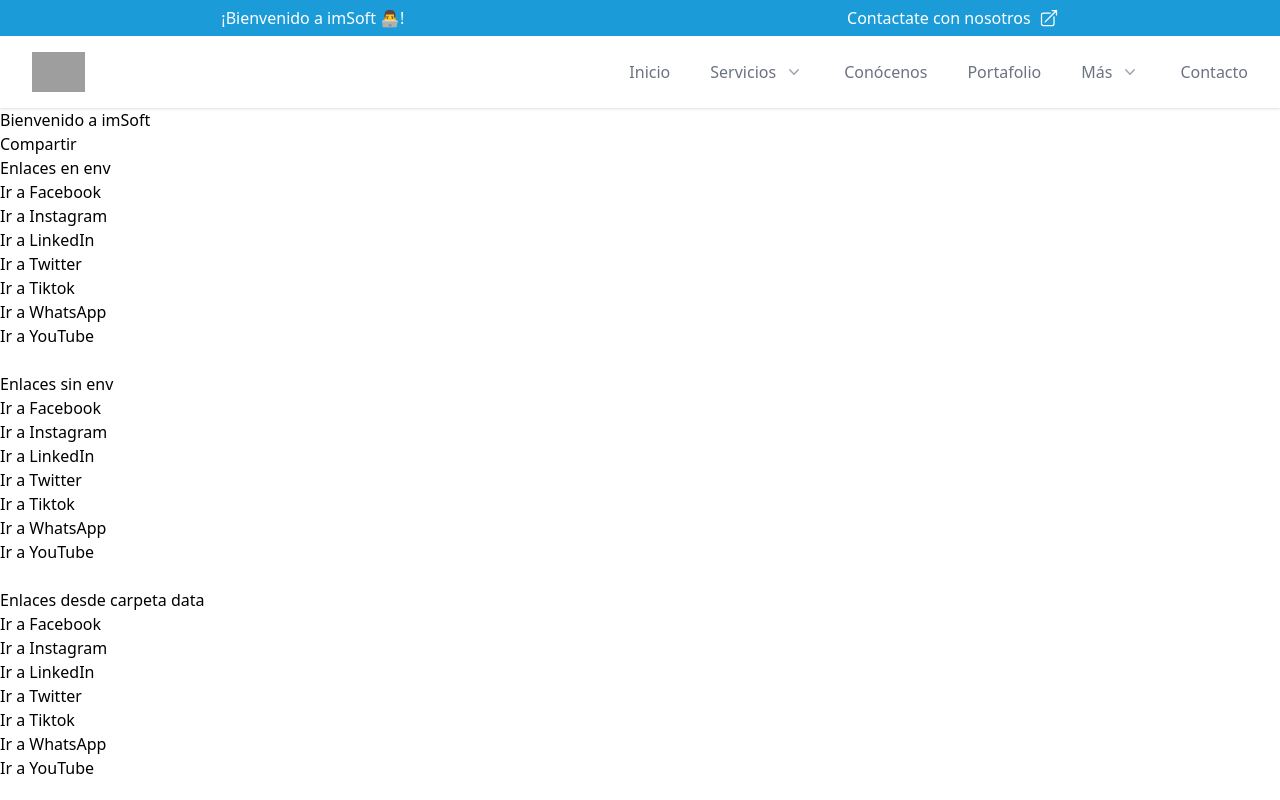
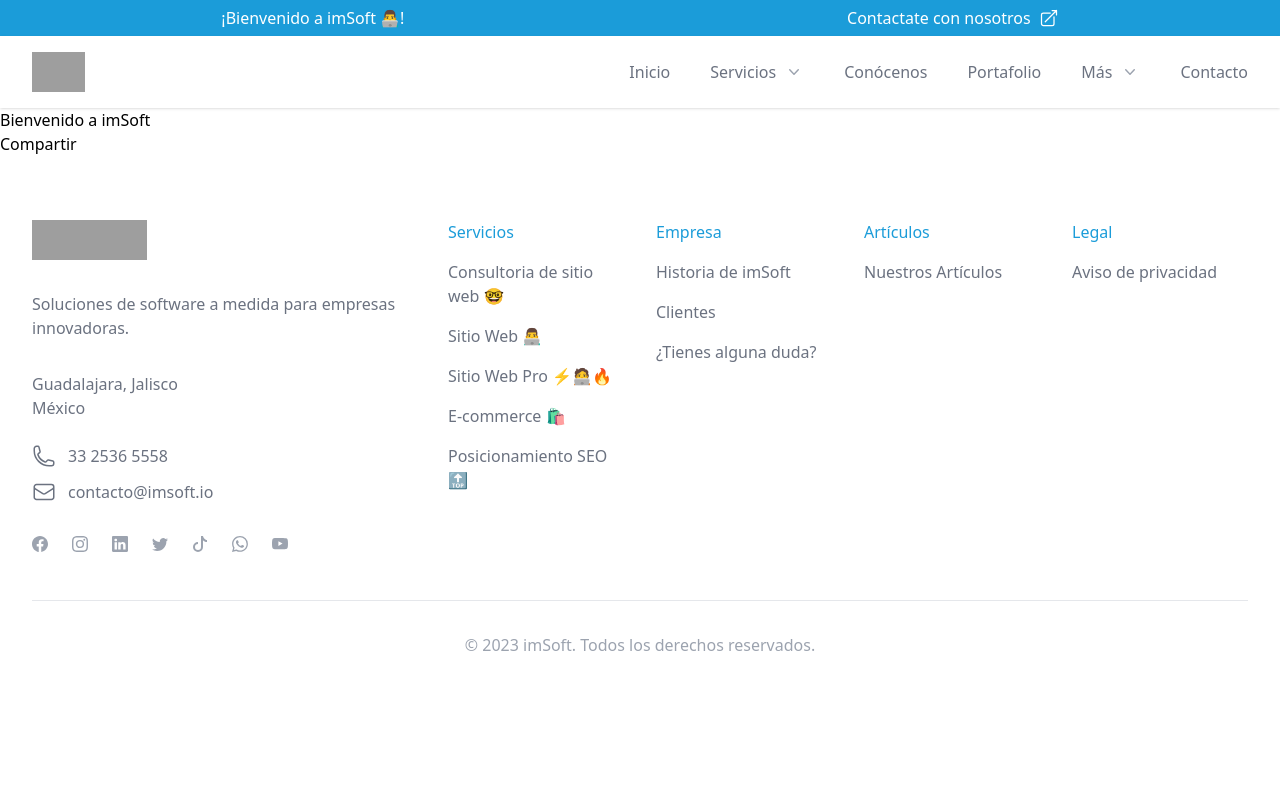
Before and after one commit to imsoft/SitioWeb-imSoft-NextJs, a Next.js app: page /prueba in a window 1280 px wide. Shown: the top 800 px of the page. Built offline with nearby package versions, Linux system fonts and the light colour scheme; grey boxes are pictures that could not be loaded.

Commit message:
Se corrigieron enlaces de redes sociales

```diff
--- a/components/ui/IndexPage/FifthSection.tsx
+++ b/components/ui/IndexPage/FifthSection.tsx
@@ -1,6 +1,8 @@
 import React from "react";
 import Image from "next/image";
 import Link from "next/link";
+
+import { whatsappBusinessLink } from "../../../data";
 
 const features = [
   {
@@ -26,9 +28,6 @@
 ];
 
 export const FifthSection = () => {
-
-  const linkWhatsappBusiness = process.env.NEXT_PUBLIC_LINK_WHATSAPP_BUSINESS;
-
   return (
     <>
       <div className="bg-white">
@@ -75,7 +74,7 @@
               <div className="mt-10 sm:flex sm:justify-center lg:justify-start">
                 <div className="rounded-md shadow">
                   <Link
-                    href={`${linkWhatsappBusiness}`}
+                    href={`${whatsappBusinessLink}`}
                     target="_blank"
                     className="flex w-full items-center justify-center rounded-md border border-transparent bg-primary-500 px-8 py-3 text-base font-medium text-white hover:bg-primary-500 md:py-4 md:px-10 md:text-lg"
                   >
--- a/components/ui/IndexPage/FirstSection.tsx
+++ b/components/ui/IndexPage/FirstSection.tsx
@@ -1,10 +1,9 @@
 import React from "react";
 import Link from "next/link";
 
+import { whatsappBusinessLink } from "../../../data";
+
 export const FirstSection = () => {
-
-  const linkWhatsappBusiness = process.env.NEXT_PUBLIC_LINK_WHATSAPP_BUSINESS;
-
   return (
     <>
       <div className="flex-1 h-64 mb-96">
@@ -24,7 +23,7 @@
             <div className="mt-10 sm:flex sm:justify-center">
               <div className="rounded-md shadow">
                 <Link
-                  href={`${linkWhatsappBusiness}`}
+                  href={`${whatsappBusinessLink}`}
                   target="_blank"
                   className="flex w-full items-center justify-center rounded-md border border-transparent bg-primary-500 px-8 py-3 text-base font-medium text-white hover:bg-primary-500 md:py-4 md:px-10 md:text-lg"
                 >
--- a/components/ui/IndexPage/SixthSection.tsx
+++ b/components/ui/IndexPage/SixthSection.tsx
@@ -1,10 +1,9 @@
 import React from "react";
 import Link from "next/link";
 
+import { whatsappBusinessLink } from "../../../data";
+
 export const SixthSection = () => {
-
-  const linkWhatsappBusiness = process.env.NEXT_PUBLIC_LINK_WHATSAPP_BUSINESS;
-
   return (
     <>
       <div className="bg-primary-500">
@@ -19,7 +18,7 @@
             dispositivos.
           </p>
           <Link
-            href={`${linkWhatsappBusiness}`}
+            href={`${whatsappBusinessLink}`}
             target="_blank"
             className="mt-8 inline-flex w-full items-center justify-center rounded-md border border-transparent bg-white px-5 py-3 text-base font-medium text-primary-500 sm:w-auto"
           >
--- a/components/ui/IndexPage/ThirdSection.tsx
+++ b/components/ui/IndexPage/ThirdSection.tsx
@@ -2,10 +2,9 @@
 import Image from "next/image";
 import Link from "next/link";
 
+import { whatsappBusinessLink } from "../../../data";
+
 export const ThirdSection = () => {
-
-  const linkWhatsappBusiness = process.env.NEXT_PUBLIC_LINK_WHATSAPP_BUSINESS;
-
   return (
     <>
       <div className="lg:relative">
@@ -25,7 +24,7 @@
             <div className="mt-10 sm:flex sm:justify-center lg:justify-start">
               <div className="rounded-md shadow">
                 <Link
-                  href={`${linkWhatsappBusiness}`}
+                  href={`${whatsappBusinessLink}`}
                   target="_blank"
                   className="flex w-full items-center justify-center rounded-md border border-transparent bg-primary-500 px-8 py-3 text-base font-medium text-white hover:bg-primary-500 md:py-4 md:px-10 md:text-lg"
                 >
--- a/components/ui/shared/ConversionBar.tsx
+++ b/components/ui/shared/ConversionBar.tsx
@@ -1,10 +1,9 @@
 import React from "react";
 import Link from "next/link";
 
+import { whatsappBusinessLink } from "../../../data";
+
 export const ConversionBar = () => {
-
-  const linkWhatsappBusiness = process.env.NEXT_PUBLIC_LINK_WHATSAPP_BUSINESS;
-
   return (
     <>
       <div className="md:flex md:justify-around bg-primary-500 py-1.5">
@@ -15,7 +14,7 @@
         </div>
         <div className="">
           <Link
-            href={`${linkWhatsappBusiness}`}
+            href={`${whatsappBusinessLink}`}
             target="_blank"
             className="flex justify-center items-center gap-2"
           >
--- a/components/ui/shared/Header.tsx
+++ b/components/ui/shared/Header.tsx
@@ -3,6 +3,8 @@
 import Link from "next/link";
 
 import { IHeader } from "../../../interfaces";
+
+import { whatsappBusinessLink } from "../../../data";
 
 import { Popover, Transition } from "@headlessui/react";
 
@@ -23,8 +25,6 @@
   DocumentDuplicateIcon,
 } from "@heroicons/react/24/outline";
 import { ChevronDownIcon } from "@heroicons/react/20/solid";
-
-const linkWhatsappBusiness = process.env.NEXT_PUBLIC_LINK_WHATSAPP_BUSINESS;
 
 const services: IHeader[] = [
   {
@@ -77,7 +77,7 @@
   },
   {
     name: "Contactanos",
-    href: `${linkWhatsappBusiness}`,
+    href: `${whatsappBusinessLink}`,
     icon: ChatBubbleLeftRightIcon,
   },
 ];
@@ -544,7 +544,7 @@
                   Aviso de privacidad
                 </Link>
                 <Link
-                  href={`${linkWhatsappBusiness}`}
+                  href={`${whatsappBusinessLink}`}
                   className="rounded-md text-base font-medium text-gray-900 hover:text-gray-700"
                   onClick={handleShowingResponsiveMenu}
                 >
--- a/components/ui/shared/SocialMediaBar.tsx
+++ b/components/ui/shared/SocialMediaBar.tsx
@@ -3,18 +3,20 @@
 
 import { ISocial } from "../../../interfaces";
 
-const linkFacebook = process.env.NEXT_PUBLIC_LINK_FACEBOOK;
-const linkInstagram = process.env.NEXT_PUBLIC_LINK_INSTAGRAM;
-const linkLinkedIn = process.env.NEXT_PUBLIC_LINK_LINKEDIN;
-const linkTwitter = process.env.NEXT_PUBLIC_LINK_TWITTER;
-const linkTiktok = process.env.NEXT_PUBLIC_LINK_TIKTOK;
-const linkWhatsappBusiness = process.env.NEXT_PUBLIC_LINK_WHATSAPP_BUSINESS;
-const linkYoutube = process.env.NEXT_PUBLIC_LINK_YOUTUBE;
+import {
+  facebookLink,
+  instagramLink,
+  linkedInLink,
+  tiktokLink,
+  twitterLink,
+  whatsappBusinessLink,
+  youtubeLink,
+} from "../../../data";
 
 const socialMedia: ISocial[] = [
   {
     name: "Facebook",
-    href: `${linkFacebook}`,
+    href: `${facebookLink}`,
     icon: () => (
       <svg
         xmlns="http://www.w3.org/2000/svg"
@@ -34,7 +36,7 @@
   },
   {
     name: "Instagram",
-    href: `${linkInstagram}`,
+    href: `${instagramLink}`,
     icon: () => (
       <svg
         xmlns="http://www.w3.org/2000/svg"
@@ -50,7 +52,7 @@
   },
   {
     name: "LinkedIn",
-    href: `${linkLinkedIn}`,
+    href: `${linkedInLink}`,
     icon: () => (
       <svg
         xmlns="http://www.w3.org/2000/svg"
@@ -66,7 +68,7 @@
   },
   {
     name: "Twitter",
-    href: `${linkTwitter}`,
+    href: `${twitterLink}`,
     icon: () => (
       <svg
         xmlns="http://www.w3.org/2000/svg"
@@ -82,7 +84,7 @@
   },
   {
     name: "Tiktok",
-    href: `${linkTiktok}`,
+    href: `${tiktokLink}`,
     icon: () => (
       <svg
         xmlns="http://www.w3.org/2000/svg"
@@ -98,7 +100,7 @@
   },
   {
     name: "WhatsApp",
-    href: `${linkWhatsappBusiness}`,
+    href: `${whatsappBusinessLink}`,
     icon: () => (
       <svg
         xmlns="http://www.w3.org/2000/svg"
@@ -114,7 +116,7 @@
   },
   {
     name: "YouTube",
-    href: `${linkYoutube}`,
+    href: `${youtubeLink}`,
     icon: () => (
       <svg
         xmlns="http://www.w3.org/2000/svg"
--- a/pages/prueba.tsx
+++ b/pages/prueba.tsx
@@ -1,17 +1,7 @@
 import React from "react";
 import Head from "next/head";
-import Link from "next/link";
-import { facebookLink, instagramLink, linkedInLink, tiktokLink, twitterLink, whatsappBusinessLink, youtubeLink } from "../data";
 
 const prueba = () => {
-  const linkFacebook = process.env.NEXT_PUBLIC_LINK_FACEBOOK?.toString();
-  const linkInstagram = process.env.NEXT_PUBLIC_LINK_INSTAGRAM?.toString();
-  const linkLinkedIn = process.env.NEXT_PUBLIC_LINK_LINKEDIN?.toString();
-  const linkTwitter = process.env.NEXT_PUBLIC_LINK_TWITTER?.toString();
-  const linkTiktok = process.env.NEXT_PUBLIC_LINK_TIKTOK?.toString();
-  const linkWhatsappBusiness = process.env.NEXT_PUBLIC_LINK_WHATSAPP_BUSINESS?.toString();
-  const linkYoutube = process.env.NEXT_PUBLIC_LINK_YOUTUBE?.toString();
-
   const handleShareClick = () => {
     if (navigator.share) {
       navigator.share({
@@ -35,75 +25,6 @@
         </Head>
         <h1>Bienvenido a imSoft</h1>
         <button onClick={handleShareClick}>Compartir</button>
-        <br />
-        <h2>Enlaces en env</h2>
-        <Link href={`${linkFacebook}`}>
-          <p>Ir a Facebook</p>
-        </Link>
-        <Link href={`${linkInstagram}`}>
-          <p>Ir a Instagram</p>
-        </Link>
-        <Link href={`${linkLinkedIn}`}>
-          <p>Ir a LinkedIn</p>
-        </Link>
-        <Link href={`${linkTwitter}`}>
-          <p>Ir a Twitter</p>
-        </Link>
-        <Link href={`${linkTiktok}`}>
-          <p>Ir a Tiktok</p>
-        </Link>
-        <Link href={`${linkWhatsappBusiness}`}>
-          <p>Ir a WhatsApp</p>
-        </Link>
-        <Link href={`${linkYoutube}`}>
-          <p>Ir a YouTube</p>
-        </Link>
-        <br />
-        <h2>Enlaces sin env</h2>
-        <Link href={"https://www.facebook.com/weareimsoft"}>
-          <p>Ir a Facebook</p>
-        </Link>
-        <Link href={"https://www.instagram.com/weareimsoft/"}>
-          <p>Ir a Instagram</p>
-        </Link>
-        <Link href={"https://www.linkedin.com/in/imsoft-%E2%80%8E-a3a236219/"}>
-          <p>Ir a LinkedIn</p>
-        </Link>
-        <Link href={"https://twitter.com/weareimsoft"}>
-          <p>Ir a Twitter</p>
-        </Link>
-        <Link href={"https://www.tiktok.com/@weareimsoft"}>
-          <p>Ir a Tiktok</p>
-        </Link>
-        <Link href={"https://www.youtube.com/@weareimsoft"}>
-          <p>Ir a WhatsApp</p>
-        </Link>
-        <Link href={"https://api.whatsapp.com/message/6P7VAOCL442IH1?autoload=1&app_absent=0"}>
-          <p>Ir a YouTube</p>
-        </Link>
-        <br />
-        <h2>Enlaces desde carpeta data</h2>
-        <Link href={`${facebookLink}`}>
-          <p>Ir a Facebook</p>
-        </Link>
-        <Link href={`${instagramLink}`}>
-          <p>Ir a Instagram</p>
-        </Link>
-        <Link href={`${linkedInLink}`}>
-          <p>Ir a LinkedIn</p>
-        </Link>
-        <Link href={`${twitterLink}`}>
-          <p>Ir a Twitter</p>
-        </Link>
-        <Link href={`${tiktokLink}`}>
-          <p>Ir a Tiktok</p>
-        </Link>
-        <Link href={`${whatsappBusinessLink}`}>
-          <p>Ir a WhatsApp</p>
-        </Link>
-        <Link href={`${youtubeLink}`}>
-          <p>Ir a YouTube</p>
-        </Link>
       </div>
     </>
   );
```
